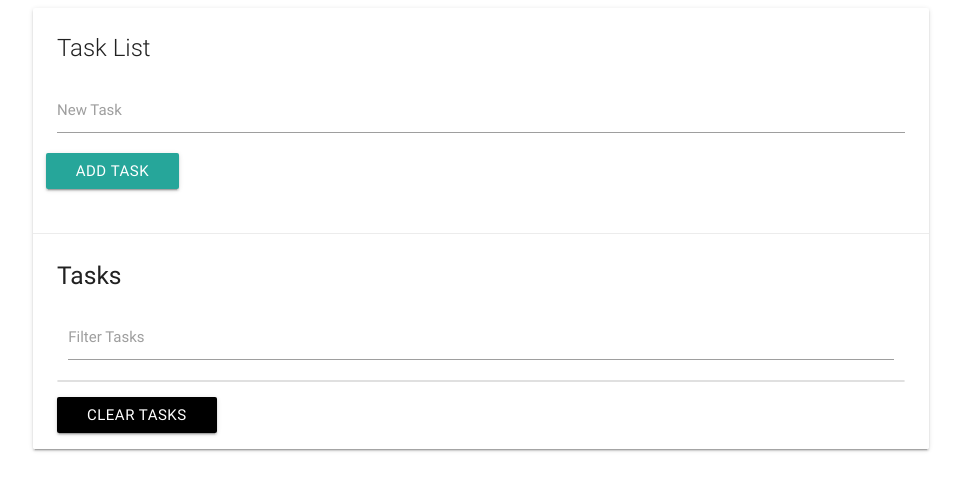
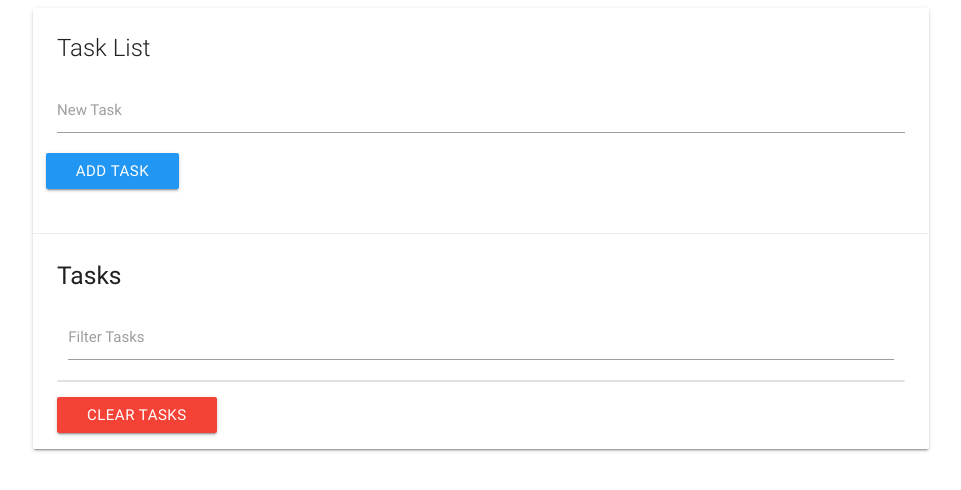
Before and after one commit to samuelajala01/JS-Todo-app, a plain HTML site: page index.html in a window 1280 px wide. Shown: the whole page, without its empty margins (159-1120 px from the left). Drawn offline with nearby package versions, Linux system fonts and the light colour scheme.

Commit message:
changed btn colours

```diff
--- a/index.html
+++ b/index.html
@@ -21,7 +21,7 @@
                                         <input type="text" name="task" id="task" />
                                         <label for="task">New Task</label>
                                     </div>
-                                    <input type="submit" value="Add Task" class="btn" />
+                                    <input type="submit" value="Add Task" class="btn blue" />
                                 </form>
                             </div>
                         </div>
@@ -32,7 +32,7 @@
                                 <label for="filter">Filter Tasks</label>
                             </div>
                             <ul class="collection"></ul>
-                            <a href="#" class="clear-tasks btn black">Clear Tasks</a>
+                            <a href="#" class="clear-tasks btn red">Clear Tasks</a>
                         </div>
                     </div>
                 </div>
```
